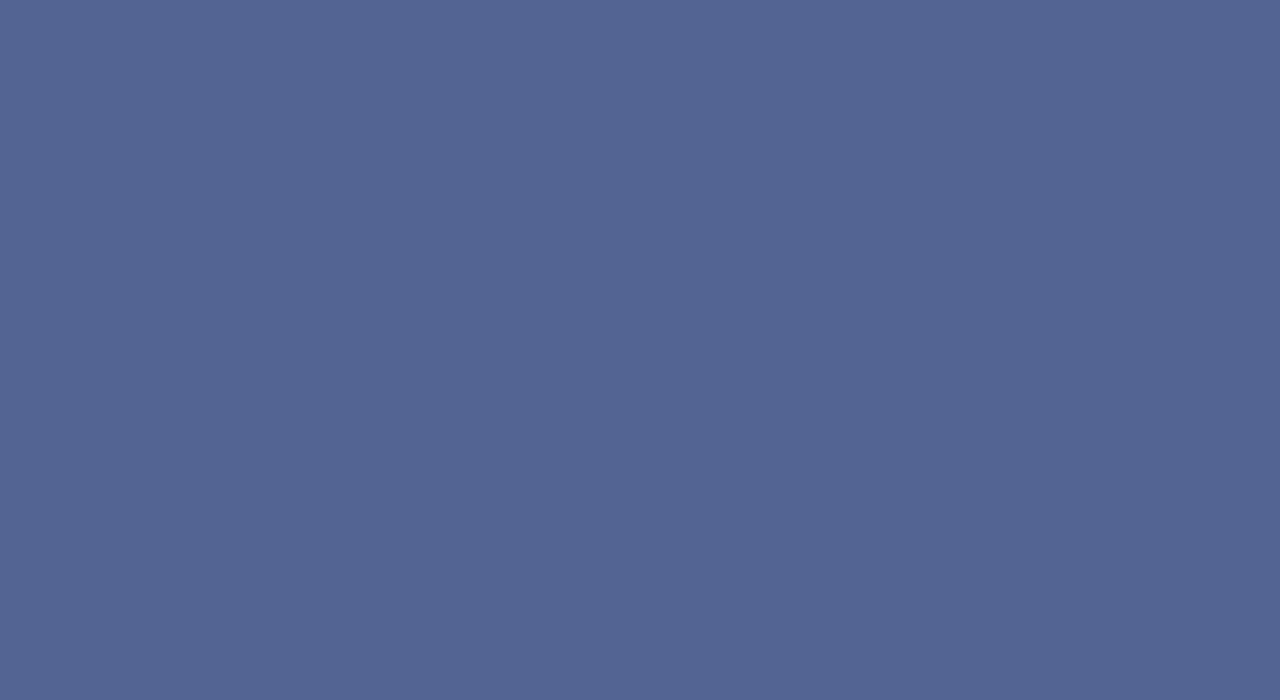
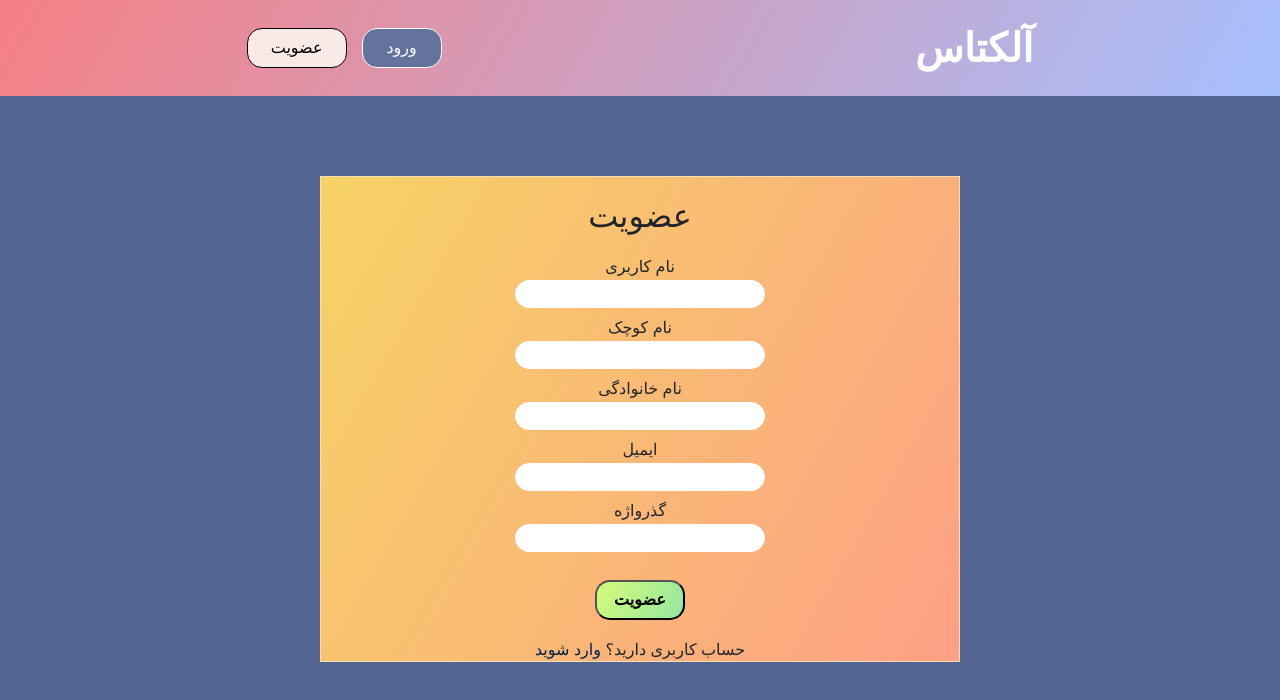
Before and after one commit to pedramjlo/alketas_blog, a React (Create React App) app in the folder alketas_react/: page /register in a window 1280 px wide. Before the commit this address had no page. Shown: the top 700 px of the page. Built offline with nearby package versions, Linux system fonts and the light colour scheme; a web font is replaced by a local one.

Commit message:
created signup page

```diff
--- a/alketas_react/src/App.js
+++ b/alketas_react/src/App.js
@@ -5,6 +5,7 @@ import { BrowserRouter as Router, Routes, Route } from 'react-router-dom';
 import HomePage from './components/home';
 import FeedPage from './components/blog/feed';
 import LoginPage from './components/user_account/login';
+import SignupPage from './components/user_account/signup';
 
 
 import { AuthProvider } from './components/auth/authContext';
@@ -14,7 +15,8 @@ function App() {
     <AuthProvider>
       <Router>
         <Routes>
-        <Route path="/login" element={<LoginPage />} />
+          <Route path="/register" element={<SignupPage />} />
+          <Route path="/login" element={<LoginPage />} />
           <Route path="/" element={<HomePage />} />
           <Route path="/feed" element={<FeedPage />} />
         </Routes>
--- a/alketas_react/src/components/user_account/login.jsx
+++ b/alketas_react/src/components/user_account/login.jsx
@@ -70,12 +70,15 @@ const LoginPage = () => {
 
                     <button type='submit'>ورود</button>
 
+                    {error && <p>{error}</p>}
+
+
                     <div className='no-account'>
                         <span>حساب کاربری ندارید؟ <a href="/">عضو شوید</a></span>
                         <a href="/" style={{ color: '#13274F' }}>گذرواژه را فراموش کردم</a>
                     </div>
 
-                    {error && <p>{error}</p>}
+
                 </form>
 
             </div>
--- a/alketas_react/src/components/user_account/signup.jsx
+++ b/alketas_react/src/components/user_account/signup.jsx
@@ -1,11 +1,12 @@
 import React, { useState } from 'react';
-
+import Navbar from '../navbar';
+import '../../style/user_account/signup.css';
 
 
 const SignupPage = () => {
     const [username, setUsername] = useState('');
-    const [firstName, setFirstName] = useState('');
-    const [lastName, setLasttName] = useState('');
+    const [first_name, setFirst_name] = useState('');
+    const [last_name, setLast_name] = useState('');
     const [email, setEmail] = useState('');
     const [password, setPassword] = useState('');
     const[error, setError] = useState('');
@@ -16,9 +17,95 @@ const SignupPage = () => {
 
         try {
             const response = await fetch('http://localhost:3000/api/register', {
+                method: 'Post',
+                headers: {
+                    'Content-Type': 'application/json'
+                },
+                body: JSON.stringify({ username, first_name, last_name, email, password}),
+            })
 
-            })
+            //unsuccessful register handle
+            if (!response.status == 201) {
+                throw new Error(response.data.message)
+            }
+
+            const data = await response.json()
+            console.log('created successfully, logging you in...')
         }
-    }
 
-}
+        catch (error) {
+            setError(error.message)
+        }
+    };
+
+    return (
+        <div className='signup-form-page'>
+            <Navbar />
+            <div className='signup-body'>
+                <div className='form-container'>
+                    <h2>عضویت</h2>
+                    <form onSubmit={handleSignup}>
+
+                        <div className='form-username'>
+                            <label>نام کاربری</label>
+                            <input
+                                type="text"
+                                value={username}
+                                onChange={(e) => setUsername(e.target.value)}
+                            />
+                        </div>
+
+                        <div className='form-firstname'>
+                            <label>نام کوچک</label>
+                            <input
+                                type="text"
+                                value={first_name}
+                                onChange={(e) => setFirst_name(e.target.value)}
+                            />
+                        </div>
+
+                        <div className='form-lastname'>
+                            <label>نام خانوادگی</label>
+                            <input
+                                type="text"
+                                value={last_name}
+                                onChange={(e) => setLast_name(e.target.value)}
+                            />
+                        </div>
+
+                        <div className='form-email'>
+                            <label>ایمیل</label>
+                            <input
+                                type="text"
+                                value={email}
+                                onChange={(e) => setEmail(e.target.value)}
+                            />
+                        </div>
+
+                        <div className='form-username'>
+                            <label> گذرواژه</label>
+                            <input
+                                type="password"
+                                value={password}
+                                onChange={(e) => setPassword(e.target.value)}
+                            />
+                        </div>
+
+                        <button type='submit'>عضویت</button>
+
+                        {error && <p>{error}</p>}
+
+                        <div className='have-account'>
+                        <span>حساب کاربری دارید؟ <a href="/">وارد شوید</a></span>
+                        </div>
+
+                    </form>
+                </div>
+            </div>
+        </div>
+    );
+
+};
+
+
+export default SignupPage;
--- a/alketas_react/src/index.css
+++ b/alketas_react/src/index.css
@@ -30,8 +30,8 @@ a {
 
 
 #alketas-logo {
-  font-size: 2.4em;
-  font-weight: 700;
+  font-size: 2.5em;
+  font-weight: 800;
 }
 
 .buttons-div {
--- a/alketas_react/src/style/user_account/signup.css
+++ b/alketas_react/src/style/user_account/signup.css
@@ -1 +1,79 @@
-import React, { useState } from 'react';
+.signup-form-container {
+    display: flex;
+    flex-direction: column;
+    align-items: center;
+
+    border: 0.5px solid wheat;
+    width: 50%;
+    height: 55vh;
+    background-image: linear-gradient(120deg, #f6d365 0%, #fda085 100%);
+    padding-top: 20px;
+}
+
+.form-container {
+    height: 38vw;
+    display: flex;
+}
+
+.signup-body {
+    margin-bottom: 50px;
+    transform: translateY(-20px);
+
+}
+
+
+form {
+    display: flex;
+    flex-direction: column;
+    justify-content: center;
+    align-items: center;
+    text-align: center;
+    gap: 8px;
+    border-radius: 15px;
+    padding: 12px;
+}
+
+form button {
+    width: 90px;
+    margin-top: 20px;
+    background-image: linear-gradient(120deg, #d4fc79 0%, #96e6a1 100%);
+    font-weight: 600;
+}
+
+form input {
+    width: 250px;
+    border-radius: 15px;
+}
+
+form input {
+    border: 0.1px solid white;
+}
+
+.form-username, .form-password, .form-firstname, .form-lastname, .form-email {
+    display: flex;
+    flex-direction: column;
+    gap: 1px;
+}
+
+.signup-body {
+    display: flex;
+    justify-content: center;
+    align-self: center;
+    padding-top: 100px;
+}
+
+
+form h2 {
+    transform: translateY(10px);
+}
+
+
+.have-account {
+    display: flex;
+    flex-direction: column;
+    padding-top: 10px;
+}
+
+.have-account span a {
+    color: #002147;
+}
```
